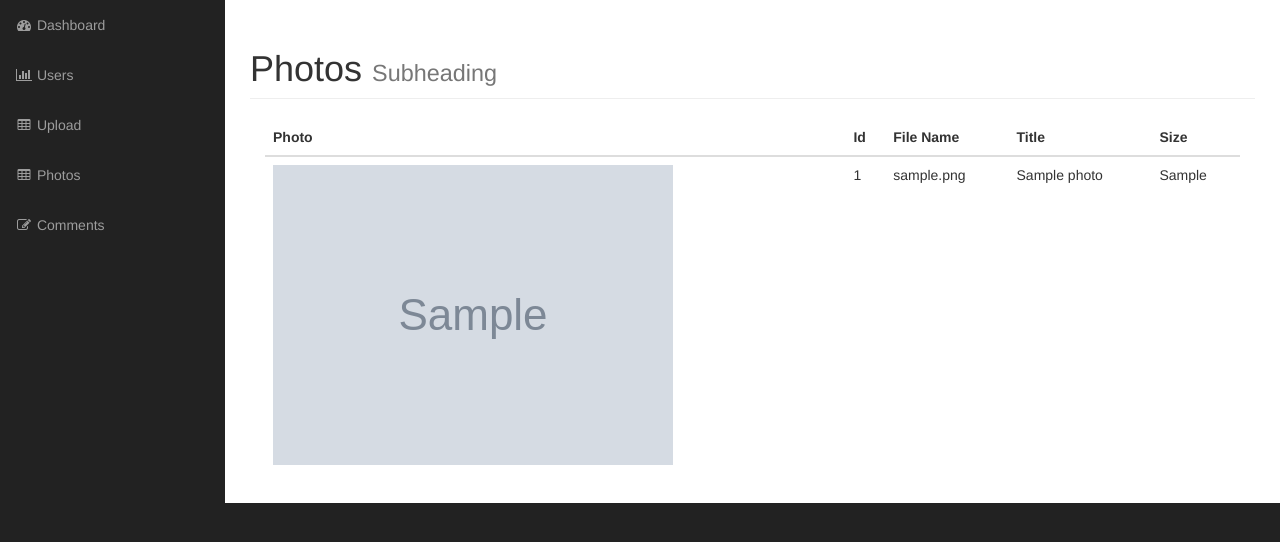
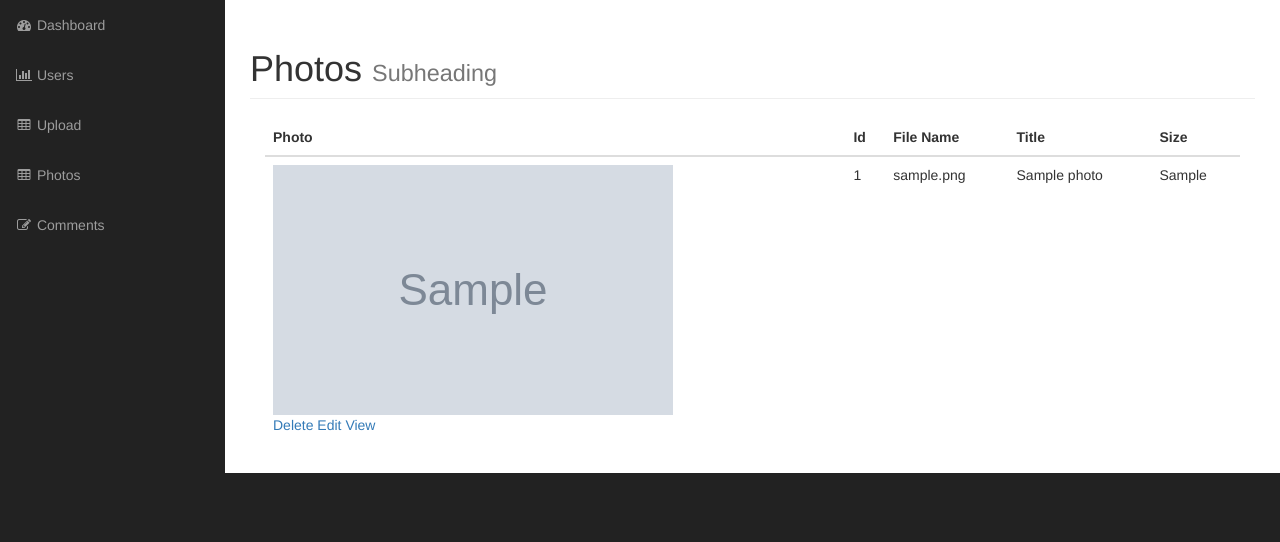
Before and after one commit to JakeDudum/Udemy-PHP-OOP-PhotoGallery, a PHP site: page /admin/photos.php in a window 1280 px wide. Shown: the part 51-593 px from the top of the page. Run offline with PHP 8.4, Linux system fonts and the light colour scheme; the visitor is signed in with stand-in values (Sample User, id 1); tables that the repository leaves empty or names only in its code hold one stand-in row (values such as "Sample post"); grey boxes marked "Sample" are stand-in pictures; grey boxes labelled with a size stand in for pictures from a placeholder-image service; some libraries are stand-ins or nearby versions.

Commit message:
Changed all instances of photo_id to id to make all Db_object functions work for it. Also changed user_id argument in Db_object to id for true abstration of the code. Created delete_photo.php and added delete_photo function to Photo class.

```diff
--- a/admin/includes/db_object.php
+++ b/admin/includes/db_object.php
@@ -7,9 +7,9 @@ class Db_object
         return static::find_this_query("SELECT * FROM " . static::$db_table);
     }
 
-    public static function find_by_id($user_id)
+    public static function find_by_id($id)
     {
-        $the_result_array = static::find_this_query("SELECT * FROM " . static::$db_table . " WHERE id = $user_id LIMIT 1");
+        $the_result_array = static::find_this_query("SELECT * FROM " . static::$db_table . " WHERE id = $id LIMIT 1");
 
         return !empty($the_result_array) ? array_shift($the_result_array) : false;
     }
--- a/admin/includes/photo.php
+++ b/admin/includes/photo.php
@@ -4,7 +4,7 @@ class Photo extends Db_object
 {
     protected static $db_table = "photos";
     protected static $db_table_fields = array('title', 'description', 'filename', 'type', 'size');
-    public $photo_id;
+    public $id;
     public $title;
     public $description;
     public $filename;
@@ -51,7 +51,7 @@ class Photo extends Db_object
 
     public function save()
     {
-        if ($this->photo_id) {
+        if ($this->id) {
             $this->update();
         } else {
             if (!empty($this->errors)) {
@@ -80,4 +80,15 @@ class Photo extends Db_object
             }
         }
     }
+
+    public function delete_photo()
+    {
+        if ($this->delete()) {
+            $target_path = SITE_ROOT . DS . 'admin' . DS . $this->image_path();
+
+            return unlink($target_path) ? true : false;
+        } else {
+            return false;
+        }
+    }
 }
--- a/admin/photos.php
+++ b/admin/photos.php
@@ -50,8 +50,14 @@ $photos = Photo::find_all();
 
                             foreach ($photos as $photo) : ?>
                                 <tr>
-                                    <td><img src="<?php echo $photo->image_path(); ?>" alt=""></td>
-                                    <td><?php echo $photo->photo_id; ?></td>
+                                    <td><img style="height: 250px; width: 400px;" src="<?php echo $photo->image_path(); ?>" alt="">
+                                        <div class="pictures_link">
+                                            <a href="delete_photo.php/?id=<?php echo $photo->id; ?>">Delete</a>
+                                            <a href="#">Edit</a>
+                                            <a href="#">View</a>
+                                        </div>
+                                    </td>
+                                    <td><?php echo $photo->id; ?></td>
                                     <td><?php echo $photo->filename; ?></td>
                                     <td><?php echo $photo->title; ?></td>
                                     <td><?php echo $photo->size; ?></td>
```
Also changed, not shown: admin/delete_photo.php (added, +22 -0 lines), admin/images/Trip.jpg (added), admin/images/Truth.jpg (added), admin/images/Web-Dev-Meme.jpeg (deleted), admin/images/its-over.jpg (added).
